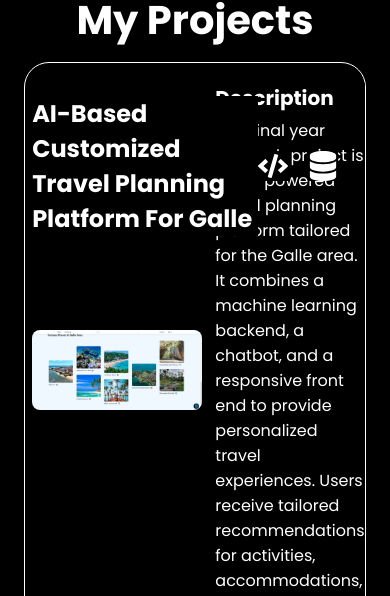
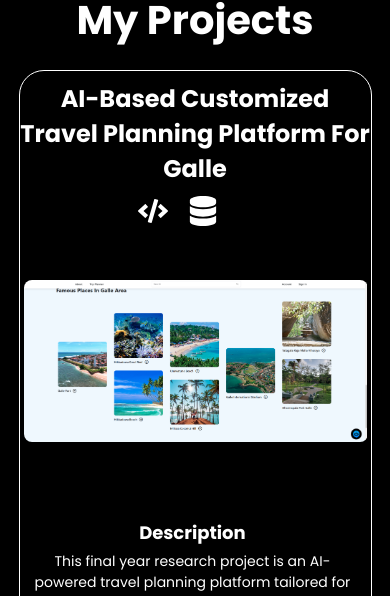
Before and after one commit to BKPASQUAL/Portfolio, a React (Vite) app: page / in a window 390 px wide. Shown: the part 854-1450 px from the top of the page. Built offline with nearby package versions, Linux system fonts and the light colour scheme; a web font is replaced by a local one.

Commit message:
projectMobile

```diff
--- a/src/assets/css/Projects.css
+++ b/src/assets/css/Projects.css
@@ -6,9 +6,10 @@
   font-size: 40px;
   text-align: center;
 }
-
+.projects-main p {
+  background: transparent !important;
+}
 .projects-con {
-
   display: flex;
   flex-direction: column;
   align-items: center;
@@ -63,7 +64,6 @@
   align-items: center;
   justify-content: center;
   border-radius: 50px;
-
 }
 
 .projects-box-left-img img {
@@ -177,7 +177,6 @@
   background-color: transparent;
 }
 
-
 .github-links {
   display: flex;
   align-items: center;
@@ -216,3 +215,67 @@
   opacity: 1;
   visibility: visible;
 }
+
+/* Mobile Responsive - Max Width 768px */
+@media (max-width: 768px) {
+  .projects-con-box {
+    flex-direction: column;
+    width: 90%;
+    height: auto;
+    margin: 20px 0;
+  }
+
+  .projects-box-title {
+    position: static;
+    text-align: center;
+    padding: 10px 0;
+    display: flex;
+    flex-direction: column;
+    align-items: center;
+  }
+
+  .github-links {
+    margin-top: 10px;
+  }
+
+  .projects-box-left {
+    width: 98%;
+    padding: 0;
+    height: auto;
+    padding: 4px;
+  }
+
+  .projects-box-left-img {
+    height: 250px;
+    border-radius: 15px;
+  }
+
+  .swiper-project-img {
+    width: 100%;
+    height: 100%;
+    object-fit: cover;
+    border-radius: 15px;
+  }
+
+  .projects-box-right {
+    width: 90%;
+    padding: 15px;
+    margin-top: 10px;
+    height: auto;
+  }
+
+  .project-section-title {
+    font-size: 18px;
+    text-align: center;
+  }
+
+  .project-section-content {
+    font-size: 14px;
+    text-align: center;
+  }
+
+  .stack-list span {
+    display: inline-block;
+    margin: 2px 0;
+  }
+}
```
Lines whose indentation alone changed are shown as unchanged.
